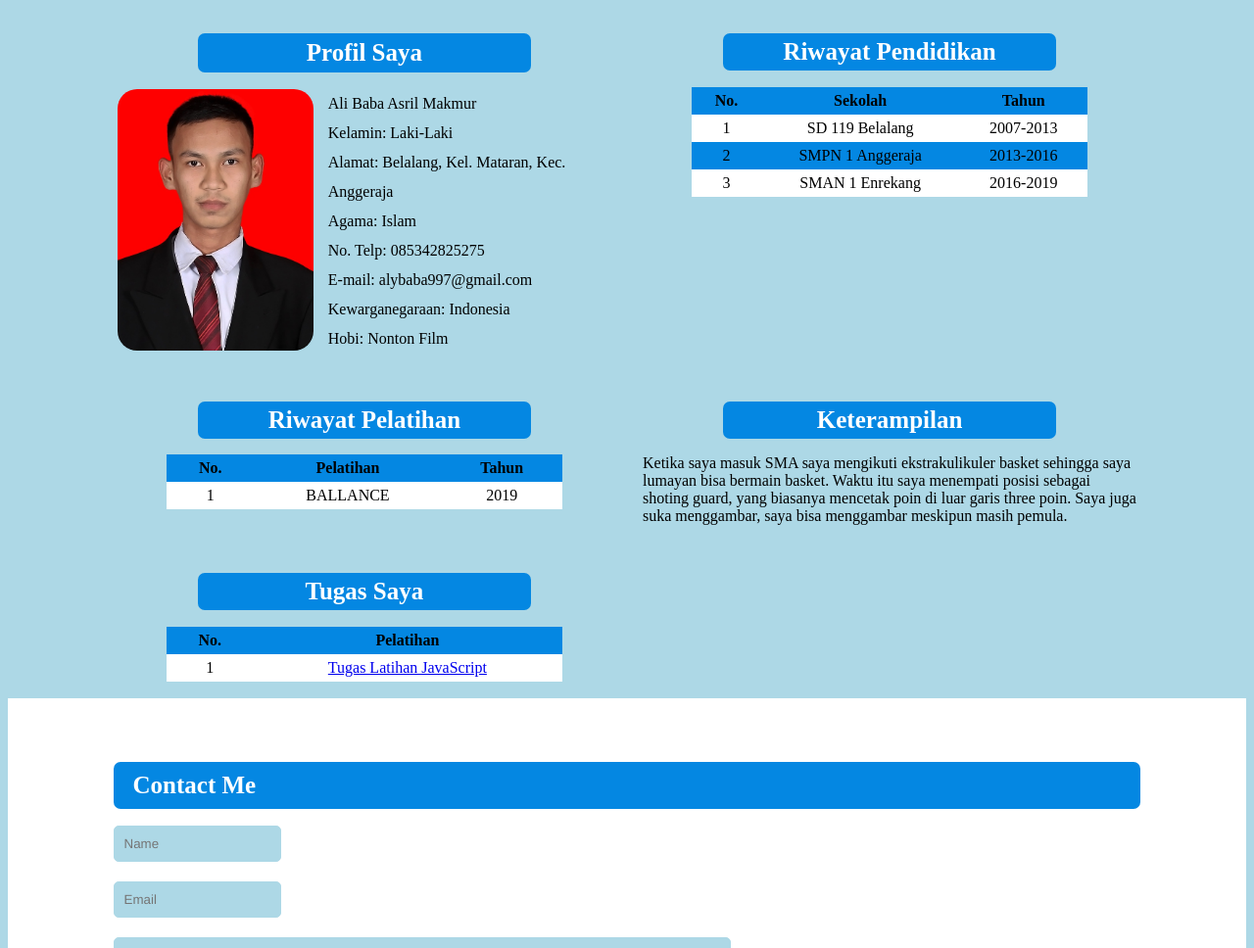
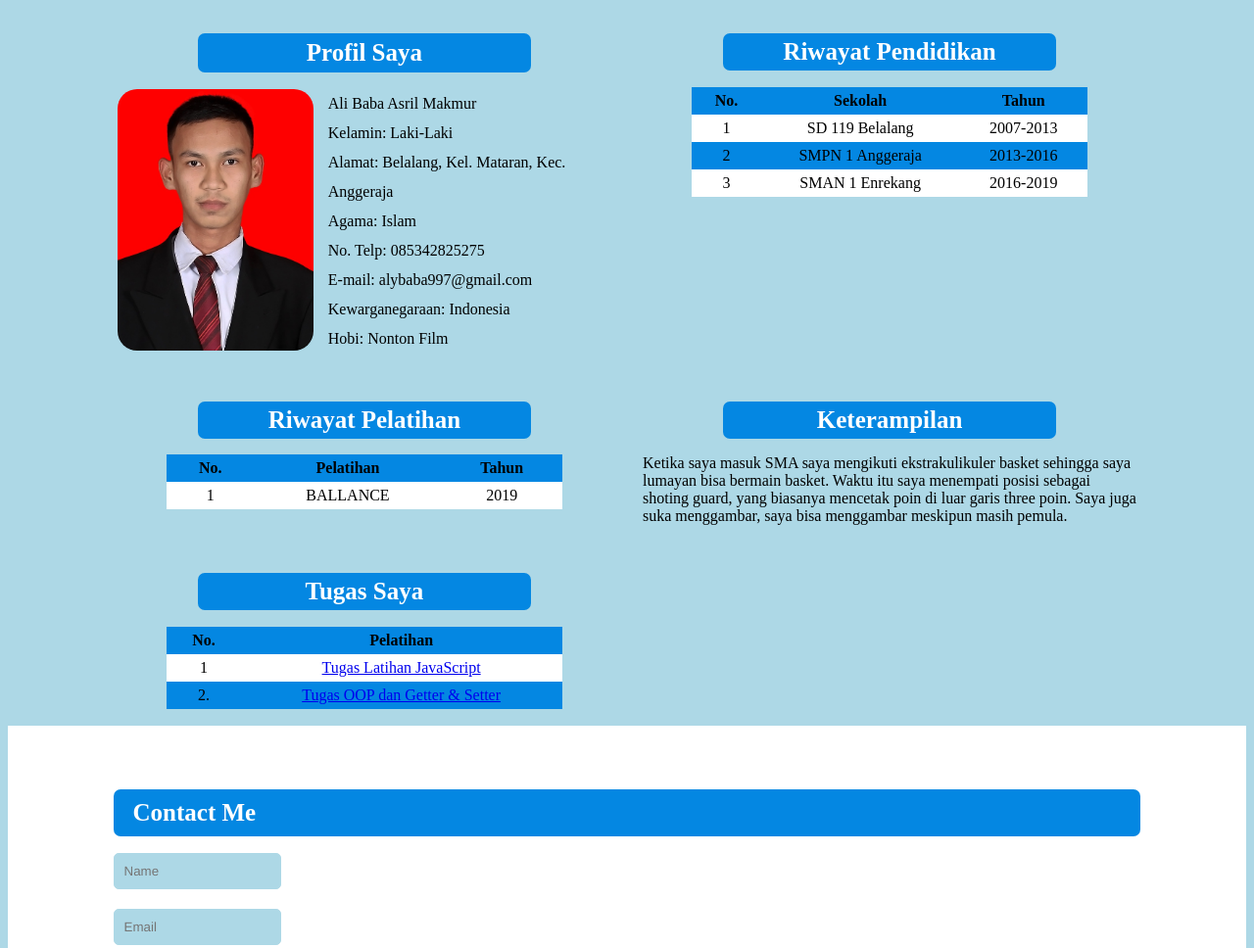
Before and after one commit to AliBabaAsril/AliBabaAsril.github.io, a plain HTML site: page index.html in a window 1280 px wide. Shown: the part 108-1076 px from the top of the page at 98% size. Drawn offline with Linux system fonts and the light colour scheme.

Commit message:
Update index.html

```diff
--- a/index.html
+++ b/index.html
@@ -128,6 +128,10 @@
                                 <td>1</td>
                                 <td><a href="latihan.html">Tugas Latihan JavaScript</a></td>
                             </tr>
+                            <tr>
+                                <td>2.</td>
+                                <td><a href="mhs.html">Tugas OOP dan Getter & Setter</a></td>
+                            </tr>
                         </table>
                     </center>
                 </td>
```
